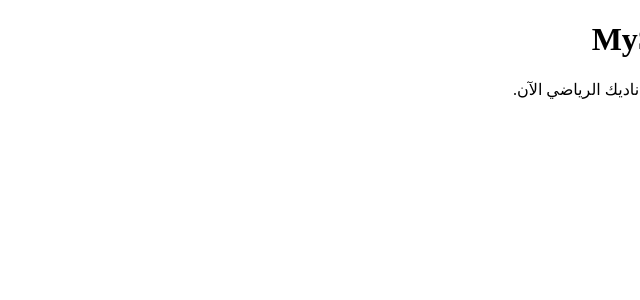
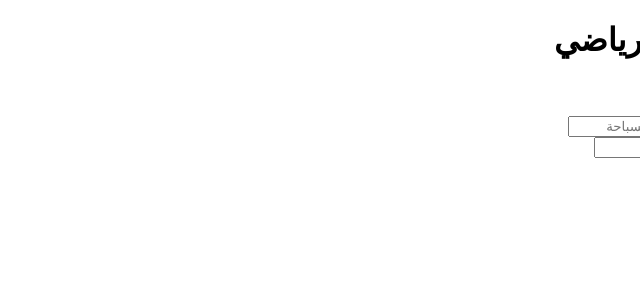
Before and after one commit to abdelkaderbensaid80-sys/swim-club-manager-v2, a Next.js app: page / in a window 1280 px wide. Shown: the top 300 px of the page, without its empty margins (640-1280 px from the left). Built offline with nearby package versions, Linux system fonts and the light colour scheme.

Commit message:
Update page.tsx

```diff
--- a/app/page.tsx
+++ b/app/page.tsx
@@ -1,19 +1,61 @@
-import Link from 'next/link';
+"use client";
 
-export default function HomePage() {
+import { useFormState } from "react-dom";
+import { handleOnboarding } from "./actions";
+
+// صاوبنا الحالة البدئية هنا باش TypeScript يعرف أن error خاصو يكون string
+const initialState = {
+  error: "",
+};
+
+export default function OnboardingPage() {
+  // استعملنا initialState اللي هي عبارة عن { error: "" }
+  const [state, formAction] = useFormState(handleOnboarding, initialState);
+
   return (
-    <div className="flex flex-col items-center justify-center min-h-screen bg-gradient-to-b from-blue-50 to-white text-right" dir="rtl">
-      <div className="text-center space-y-6">
-        <h1 className="text-5xl font-black text-blue-900">MySwimPro V2</h1>
-        <p className="text-xl text-slate-600">أهلاً بك كوتش! ابدأ بتنظيم ناديك الرياضي الآن.</p>
+    <div className="flex flex-col items-center justify-center min-h-screen p-4 bg-slate-50" dir="rtl">
+      <form action={formAction} className="bg-white p-8 rounded-2xl shadow-xl w-full max-w-md border border-slate-100">
+        <h1 className="text-2xl font-bold mb-2 text-center text-slate-800">إعداد النادي الرياضي</h1>
+        <p className="text-slate-500 text-center mb-8">أدخل معلومات ناديك للبدء</p>
 
-        <Link
-          href="/onboarding"
-          className="inline-block bg-blue-600 hover:bg-blue-700 text-white px-10 py-4 rounded-2xl font-bold text-lg shadow-xl shadow-blue-200 transition-all transform hover:scale-105"
-        >
-          إعداد النادي (Onboarding)
-        </Link>
-      </div>
+        <input type="hidden" name="mode" value="create" />
+
+        <div className="space-y-4">
+          <div>
+            <label className="block text-sm font-medium text-slate-700 mb-1">اسم النادي</label>
+            <input
+              name="name"
+              placeholder="مثلاً: نادي المحيط للسباحة"
+              className="w-full p-3 border rounded-xl outline-blue-500 bg-slate-50"
+              required
+            />
+          </div>
+
+          <div>
+            <label className="block text-sm font-medium text-slate-700 mb-1">المدينة</label>
+            <input
+              name="city"
+              placeholder="مثلاً: الدار البيضاء"
+              className="w-full p-3 border rounded-xl outline-blue-500 bg-slate-50"
+              required
+            />
+          </div>
+
+          {/* كانديرو Check واش كاين شي ميساج في الـ error */}
+          {state?.error && (
+            <div className="p-3 bg-red-50 text-red-600 rounded-lg text-sm border border-red-100">
+              {state.error}
+            </div>
+          )}
+
+          <button
+            type="submit"
+            className="w-full bg-blue-600 hover:bg-blue-700 text-white p-4 rounded-xl font-bold transition-all shadow-lg shadow-blue-100"
+          >
+            تأكيد وإنشاء النادي
+          </button>
+        </div>
+      </form>
     </div>
   );
 }
```
